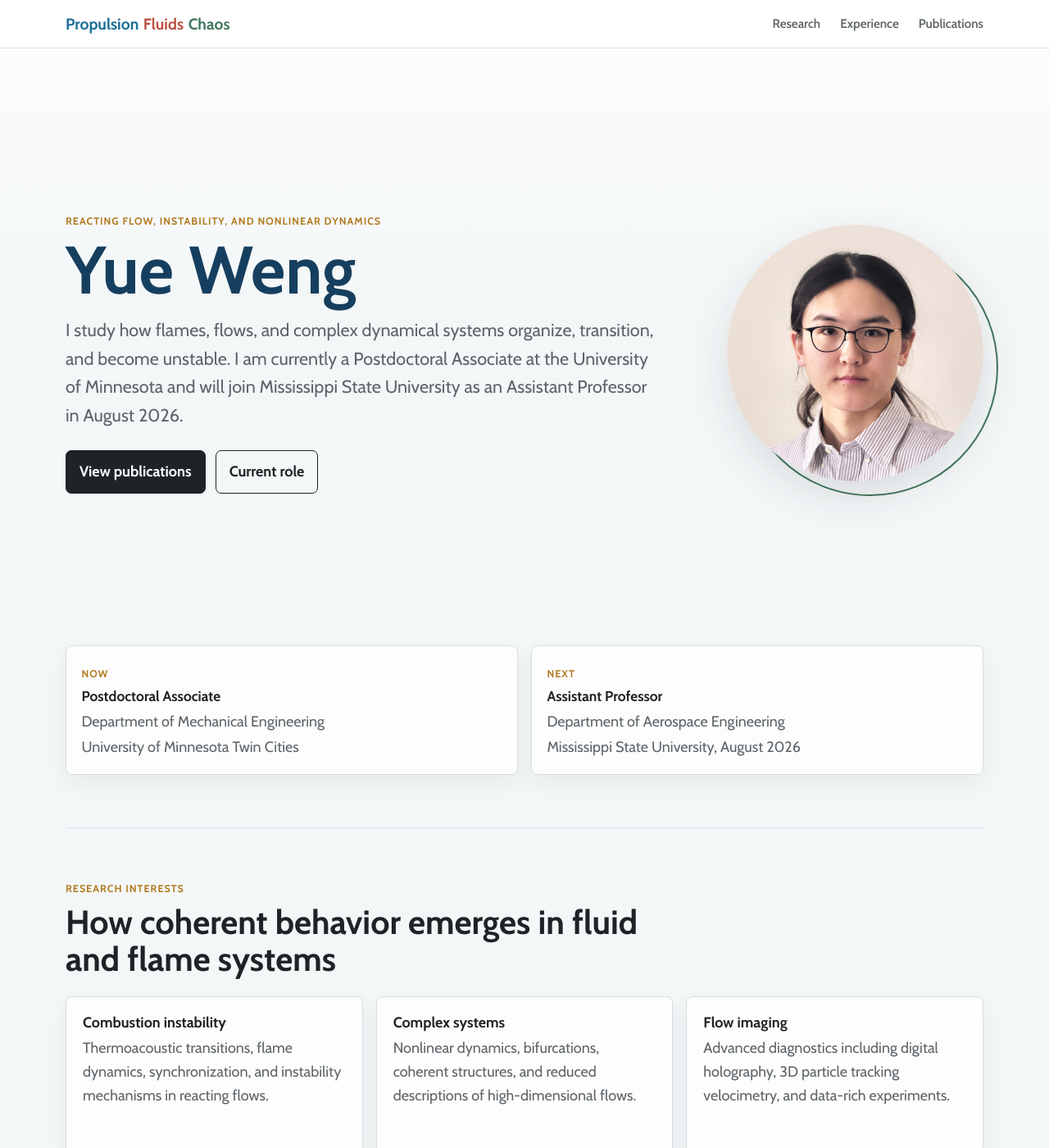
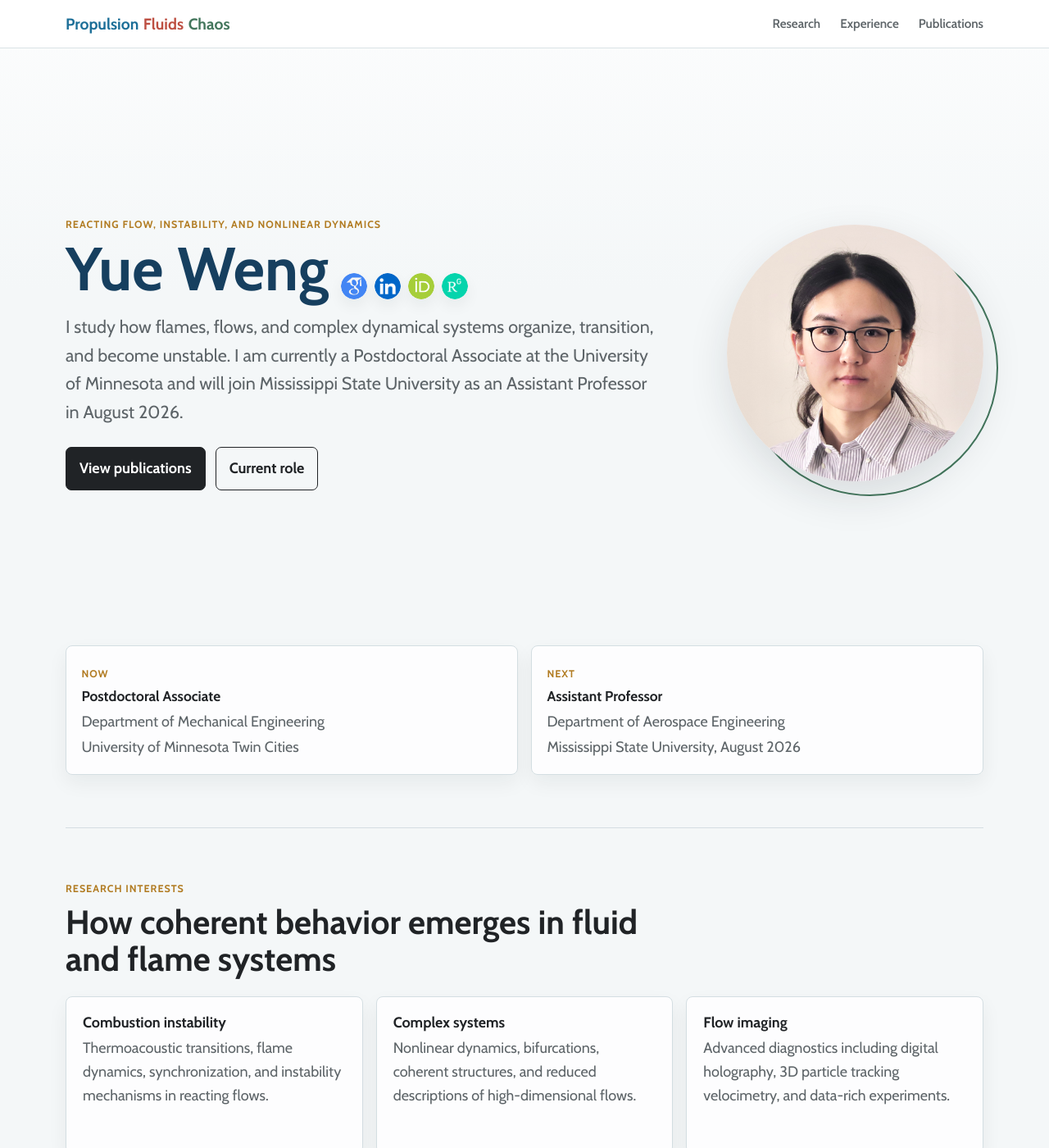
Before and after one commit to weng-yue/weng-yue.github.io, a Jekyll site: the page built from index.md, in a window 1280 px wide and 1400 px high. Shown: the whole window at 82% size. Built offline with Jekyll 4.4.1, drawn with Linux system fonts in a browser that asks for light colours.

Commit message:
Add academic profile links

```diff
--- a/assets/css/custom.css
+++ b/assets/css/custom.css
@@ -134,7 +134,7 @@ p {
 
 h1 {
   color: #163f5f;
-  font-size: clamp(2.7rem, 6.4vw, 5.2rem);
+  font-size: clamp(2.45rem, 5.8vw, 4.8rem);
   line-height: 0.98;
   margin-bottom: 1rem;
   letter-spacing: 0;
@@ -151,6 +151,18 @@ h3 {
   font-size: 1.12rem;
   line-height: 1.25;
   margin-bottom: 0.35rem;
+}
+
+.name-row {
+  display: flex;
+  flex-wrap: wrap;
+  align-items: flex-end;
+  gap: 0.65rem 0.95rem;
+  margin-bottom: 1rem;
+}
+
+.name-row h1 {
+  margin-bottom: 0;
 }
 
 .lead {
@@ -195,6 +207,62 @@ h3 {
   background: var(--surface-soft);
   border-color: var(--line);
   color: var(--text);
+}
+
+.social-links {
+  display: flex;
+  flex-wrap: wrap;
+  align-items: flex-end;
+  gap: 0.55rem;
+}
+
+.social-link {
+  display: inline-grid;
+  width: 2rem;
+  height: 2rem;
+  place-items: center;
+  border: 1px solid var(--line);
+  border-radius: 999px;
+  background: rgba(255, 255, 255, 0.72);
+  color: var(--text);
+  box-shadow: 0 8px 18px rgba(24, 35, 40, 0.06);
+  cursor: pointer;
+  text-decoration: none;
+}
+
+.social-link:hover,
+.social-link:focus-visible {
+  box-shadow: 0 10px 22px rgba(24, 35, 40, 0.12);
+  transform: translateY(-1px);
+}
+
+.social-link:focus-visible {
+  outline: 2px solid var(--blue);
+  outline-offset: 3px;
+}
+
+.social-link-image {
+  overflow: hidden;
+  border: 0;
+  background: transparent;
+}
+
+.social-link svg {
+  width: 1.35rem;
+  height: 1.35rem;
+  fill: none;
+  stroke: currentColor;
+  stroke-linecap: round;
+  stroke-linejoin: round;
+  stroke-width: 1.7;
+}
+
+.social-link img {
+  display: block;
+  width: 100%;
+  height: 100%;
+  border-radius: 999px;
+  object-fit: cover;
 }
 
 .portrait {
--- a/index.md
+++ b/index.md
@@ -6,7 +6,23 @@ title: "Yue Weng"
 <section class="hero">
   <div class="hero-copy">
     <p class="eyebrow">Reacting flow, instability, and nonlinear dynamics</p>
-    <h1>Yue Weng</h1>
+    <div class="name-row">
+      <h1>Yue Weng</h1>
+      <div class="social-links" aria-label="Social profiles">
+        <a class="social-link social-link-image" href="https://scholar.google.com/citations?hl=en&user=6vMOFNcAAAAJ" aria-label="Google Scholar profile" title="Google Scholar" target="_blank" rel="noopener">
+          <img src="/resources/google-scholar.png" alt="" aria-hidden="true">
+        </a>
+        <a class="social-link social-link-image" href="https://www.linkedin.com/in/yueweng2024/" aria-label="LinkedIn profile" title="LinkedIn" target="_blank" rel="noopener">
+          <img src="/resources/linkedin.png" alt="" aria-hidden="true">
+        </a>
+        <a class="social-link social-link-image orcid" href="https://orcid.org/0000-0003-1761-9670" aria-label="ORCID profile" title="ORCID" target="_blank" rel="noopener">
+          <img src="/resources/orcid.png" alt="" aria-hidden="true">
+        </a>
+        <a class="social-link social-link-image researchgate" href="https://www.researchgate.net/profile/Yue-Weng-3" aria-label="ResearchGate profile" title="ResearchGate" target="_blank" rel="noopener">
+          <img src="/resources/researchgate.png" alt="" aria-hidden="true">
+        </a>
+      </div>
+    </div>
     <p class="lead">
       I study how flames, flows, and complex dynamical systems organize, transition, and become unstable.
       I am currently a Postdoctoral Associate at the University of Minnesota and will join Mississippi State
```
Also changed, not shown: resources/google-scholar.png (added), resources/linkedin.png (added), resources/orcid.png (added), resources/researchgate.png (added), 6 other files.
